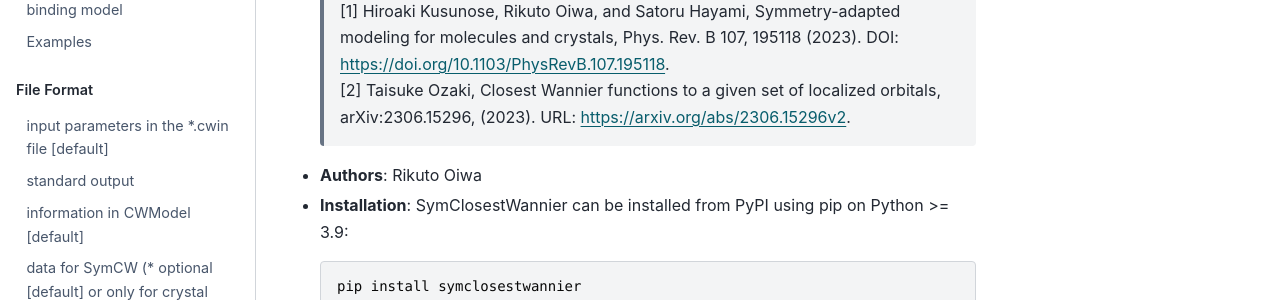
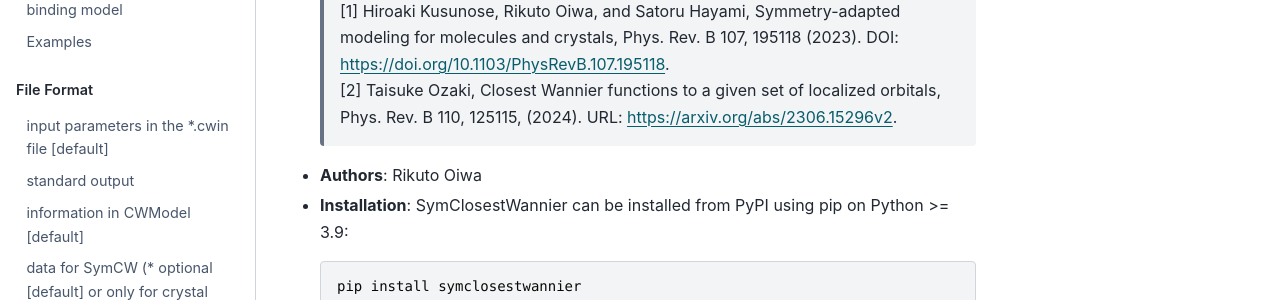
Before and after one commit to CMT-MU/SymClosestWannier, a Jupyter Book: the page built from docs/README.md, in a window 1280 px wide and 1179 px high. Shown: the part 236-536 px from the top of the window. Built offline with Jupyter Book 1.0.4 settings and Sphinx 7.4.7 and the Sphinx Book theme 1.1.4, drawn with Linux system fonts in a browser that asks for light colours.

Commit message:
update a paper of the closest wannier formalism.

```diff
--- a/docs/README.md
+++ b/docs/README.md
@@ -5,7 +5,7 @@
 
     > [1] Hiroaki Kusunose, Rikuto Oiwa, and Satoru Hayami, Symmetry-adapted modeling for molecules and crystals, Phys. Rev. B 107, 195118 (2023).
     > DOI: https://doi.org/10.1103/PhysRevB.107.195118.<br>
-    > [2] Taisuke Ozaki, Closest Wannier functions to a given set of localized orbitals, arXiv:2306.15296, (2023).
+    > [2] Taisuke Ozaki, Closest Wannier functions to a given set of localized orbitals, Phys. Rev. B 110, 125115, (2024).
     > URL: https://arxiv.org/abs/2306.15296v2.
 
 - **Authors**: Rikuto Oiwa
```
Also changed, not shown: docs/src/format/cwout.md (+1 -1 lines), 1 other file.
